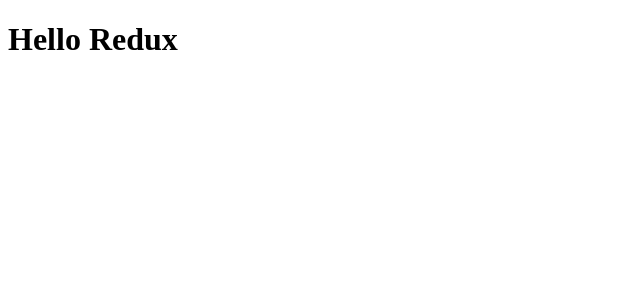
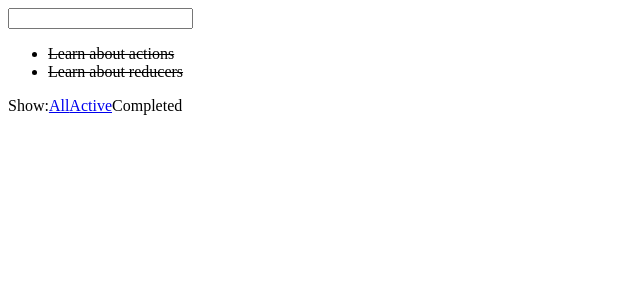
Before and after one commit to Fipo/redux-play-workshop, a React app: page / in a window 1280 px wide. Shown: the top 300 px of the page, without its empty margins (0-640 px from the left). Built offline with nearby package versions, Linux system fonts and the light colour scheme.

Commit message:
Example - Todo List
This is the example from the redux docs
http://redux.js.org/docs/basics/ExampleTodoList.html

```diff
--- a/src/App.js
+++ b/src/App.js
@@ -1,8 +1,51 @@
 import React from 'react';
 import { render } from 'react-dom';
+import { createStore } from 'redux';
+import { Provider } from 'react-redux';
+import rootReducer from './reducers';
+
+import Footer from './components/Footer';
+import AddTodo from './containers/AddTodo';
+import VisibleTodoList from './containers/VisibleTodoList';
+
+let store = createStore(rootReducer, window.__REDUX_DEVTOOLS_EXTENSION__ && window.__REDUX_DEVTOOLS_EXTENSION__());
+
+import { addTodo, toggleTodo, setVisibilityFilter, VisibilityFilters } from './actions';
+
+// Log the initial state
+console.log(store.getState());
+
+// Every time the state changes, log it
+// Note that subscribe() returns a function for unregistering the listener
+let unsubscribe = store.subscribe(() => console.log(store.getState()));
+
+// Dispatch some actions
+let time1, time2;
+setTimeout(() => {
+  time1 = Math.floor(Date.now());
+  store.dispatch(addTodo('Learn about actions'));
+}, 1000);
+setTimeout(() => {
+  time2 = Math.floor(Date.now());
+  store.dispatch(addTodo('Learn about reducers'));
+}, 1100);
+setTimeout(() => store.dispatch(addTodo('Learn about store')), 1200);
+setTimeout(() => store.dispatch(toggleTodo(time1)), 1300);
+setTimeout(() => store.dispatch(toggleTodo(time2)), 1400);
+setTimeout(() => store.dispatch(setVisibilityFilter(VisibilityFilters.SHOW_COMPLETED)), 1500);
+
+// Stop listening to state updates
+unsubscribe();
 
 const el = document.getElementById('root');
 
-const App = () => <h1>Hello Redux</h1>;
+const App = () =>
+  <Provider store={store}>
+    <div>
+      <AddTodo />
+      <VisibleTodoList />
+      <Footer />
+    </div>
+  </Provider>;
 
 render(<App />, el);
--- /dev/null
+++ b/src/actions.js
@@ -0,0 +1,21 @@
+export const ADD_TODO = 'ADD_TODO';
+export const TOGGLE_TODO = 'TOGGLE_TODO';
+export const SET_VISIBILITY_FILTER = 'SET_VISIBILITY_FILTER';
+
+export const VisibilityFilters = {
+  SHOW_ALL: 'SHOW_ALL',
+  SHOW_COMPLETED: 'SHOW_COMPLETED',
+  SHOW_ACTIVE: 'SHOW_ACTIVE'
+};
+
+export function addTodo(text) {
+  return { type: ADD_TODO, text };
+}
+
+export function toggleTodo(index) {
+  return { type: TOGGLE_TODO, index };
+}
+
+export function setVisibilityFilter(filter) {
+  return { type: SET_VISIBILITY_FILTER, filter };
+}
--- /dev/null
+++ b/src/components/Footer.js
@@ -0,0 +1,15 @@
+import React from 'react';
+import FilterLink from '../containers/FilterLink';
+
+const Footer = () => {
+  return (
+    <p>
+      Show:
+      <FilterLink filter="SHOW_ALL">All</FilterLink>
+      <FilterLink filter="SHOW_ACTIVE">Active</FilterLink>
+      <FilterLink filter="SHOW_COMPLETED">Completed</FilterLink>
+    </p>
+  );
+};
+
+export default Footer;
--- /dev/null
+++ b/src/components/Link.js
@@ -0,0 +1,32 @@
+import React from 'react';
+import PropTypes from 'prop-types';
+
+const Link = ({ active, children, onClick }) => {
+  if (active) {
+    return (
+      <span>
+        {children}
+      </span>
+    );
+  }
+
+  return (
+    <a
+      href="#"
+      onClick={e => {
+        e.preventDefault();
+        onClick();
+      }}
+    >
+      {children}
+    </a>
+  );
+};
+
+Link.propTypes = {
+  active: PropTypes.bool.isRequired,
+  children: PropTypes.node.isRequired,
+  onClick: PropTypes.func.isRequired
+};
+
+export default Link;
--- /dev/null
+++ b/src/components/Todo.js
@@ -0,0 +1,18 @@
+import React from 'react';
+import PropTypes from 'prop-types';
+
+const Todo = ({ onClick, completed, text }) => {
+  return (
+    <li onClick={onClick} style={{ textDecoration: completed ? 'line-through' : 'none' }}>
+      {text}
+    </li>
+  );
+};
+
+Todo.propTypes = {
+  onClick: PropTypes.func.isRequired,
+  completed: PropTypes.bool.isRequired,
+  text: PropTypes.string.isRequired
+};
+
+export default Todo;
--- /dev/null
+++ b/src/components/TodoList.js
@@ -0,0 +1,24 @@
+import React from 'react';
+import PropTypes from 'prop-types';
+import Todo from './Todo';
+
+const TodoList = ({ todos, onTodoClick }) => {
+  return (
+    <ul>
+      {todos.map(todo => <Todo key={todo.id} {...todo} onClick={() => onTodoClick(todo.id)} />)}
+    </ul>
+  );
+};
+
+TodoList.propTypes = {
+  todos: PropTypes.arrayOf(
+    PropTypes.shape({
+      id: PropTypes.number.isRequired,
+      completed: PropTypes.bool.isRequired,
+      text: PropTypes.string.isRequired
+    }).isRequired
+  ).isRequired,
+  onTodoClick: PropTypes.func.isRequired
+};
+
+export default TodoList;
--- /dev/null
+++ b/src/containers/AddTodo.js
@@ -0,0 +1,32 @@
+import React from 'react';
+import { connect } from 'react-redux';
+import { addTodo } from '../actions';
+
+let AddTodo = ({ dispatch }) => {
+  let input;
+
+  return (
+    <div>
+      <form
+        onSubmit={e => {
+          e.preventDefault();
+          if (!input.value.trim()) {
+            return;
+          }
+          dispatch(addTodo(input.value));
+          input.value = '';
+        }}
+      >
+        <input
+          ref={node => {
+            input = node;
+          }}
+        />
+      </form>
+    </div>
+  );
+};
+
+AddTodo = connect()(AddTodo);
+
+export default AddTodo;
--- /dev/null
+++ b/src/containers/FilterLink.js
@@ -0,0 +1,21 @@
+import { connect } from 'react-redux';
+import { setVisibilityFilter } from '../actions';
+import Link from '../components/Link';
+
+const mapStateToProps = (state, ownProps) => {
+  return {
+    active: ownProps.filter === state.visibilityFilter
+  };
+};
+
+const mapDispatchToProps = (dispatch, ownProps) => {
+  return {
+    onClick: () => {
+      dispatch(setVisibilityFilter(ownProps.filter));
+    }
+  };
+};
+
+const FilterLink = connect(mapStateToProps, mapDispatchToProps)(Link);
+
+export default FilterLink;
--- /dev/null
+++ b/src/containers/VisibleTodoList.js
@@ -0,0 +1,32 @@
+import { connect } from 'react-redux';
+import { toggleTodo } from '../actions';
+import TodoList from '../components/TodoList';
+
+const getVisibleTodos = (todos, filter) => {
+  switch (filter) {
+    case 'SHOW_ALL':
+      return todos;
+    case 'SHOW_COMPLETED':
+      return todos.filter(todo => todo.completed);
+    case 'SHOW_ACTIVE':
+      return todos.filter(todo => !todo.completed);
+  }
+};
+
+const mapStateToProps = state => {
+  return {
+    todos: getVisibleTodos(state.todos, state.visibilityFilter)
+  };
+};
+
+const mapDispatchToProps = dispatch => {
+  return {
+    onTodoClick: id => {
+      dispatch(toggleTodo(id));
+    }
+  };
+};
+
+const VisibleTodoList = connect(mapStateToProps, mapDispatchToProps)(TodoList);
+
+export default VisibleTodoList;
--- /dev/null
+++ b/src/reducers.js
@@ -0,0 +1,60 @@
+import { combineReducers } from 'redux';
+import { VisibilityFilters, ADD_TODO, TOGGLE_TODO, SET_VISIBILITY_FILTER } from './actions';
+
+const { SHOW_ALL } = VisibilityFilters;
+
+/*
+const initialState = {
+  visibilityFilter: SHOW_ALL,
+  todos: []
+};
+*/
+
+function todos(state = [], action) {
+  switch (action.type) {
+    case ADD_TODO:
+      return [
+        ...state,
+        {
+          text: action.text,
+          completed: false,
+          id: Math.floor(Date.now())
+        }
+      ];
+    case TOGGLE_TODO:
+      return state.map(todo => {
+        console.log(action);
+
+        if (action.index === todo.id) {
+          return Object.assign({}, todo, { completed: !todo.completed });
+        }
+        return todo;
+      });
+    default:
+      return state;
+  }
+}
+
+function visibilityFilter(state = SHOW_ALL, action) {
+  switch (action.type) {
+    case SET_VISIBILITY_FILTER:
+      return action.filter;
+    default:
+      return state;
+  }
+}
+
+/*
+ * export default function todoApp(state = initialState, action) {
+ *   return {
+ *     visibilityFilter: visibilityFilter(state.visibilityFilter, action)
+ *     todos: todos(state.todos, action)
+ *   }
+ * }
+ *
+ * same as
+ */
+
+const todoApp = combineReducers({ visibilityFilter, todos });
+
+export default todoApp;
```
Also changed, not shown: 1 other file (tests, documents, lock files or other folders).
